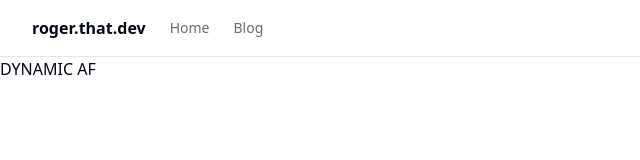
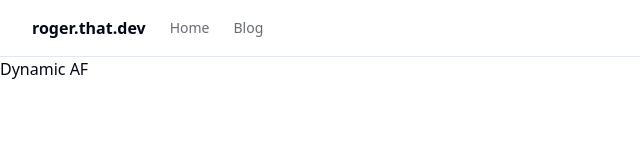
Before and after one commit to rogerthatdev/rogerthatdev, a Next.js app: page /blog/1 in a window 1280 px wide. Shown: the top 160 px of the page, without its empty margins (0-640 px from the left). Built offline with nearby package versions, Linux system fonts and the light colour scheme.

Commit message:
accessing values from params

```diff
--- a/src/app/blog/[blogid]/page.tsx
+++ b/src/app/blog/[blogid]/page.tsx
@@ -1,3 +1,11 @@
- export default function Page() {
-  return <h1>DYNAMIC AF</h1>
+const BlogPage = ({ params }) => {
+  console.log(params.blogid) // access the id in the URL
+  return (
+    <main>
+        <h1>Dynamic AF</h1>
+
+    </main>
+  )
 }
+
+export default BlogPage
```
